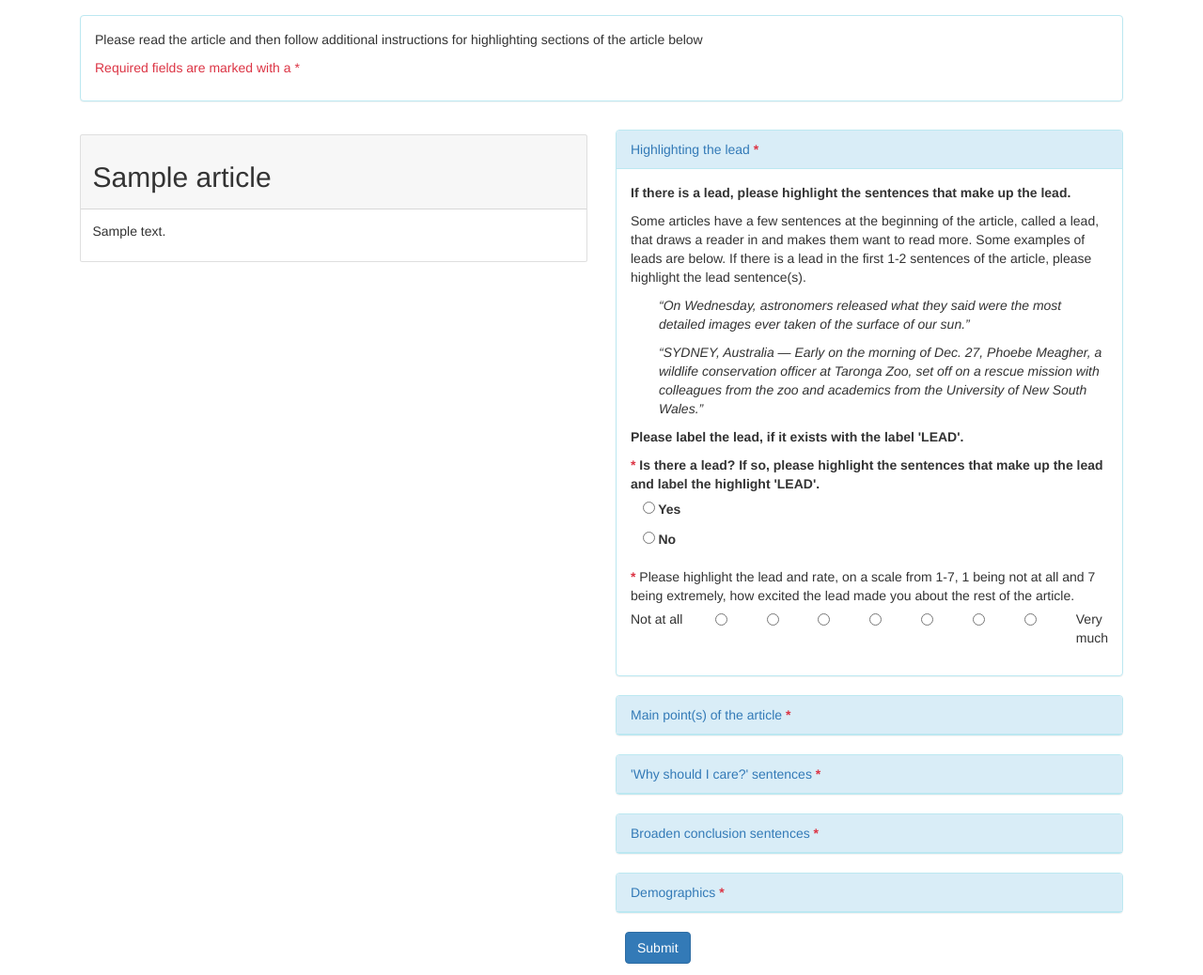
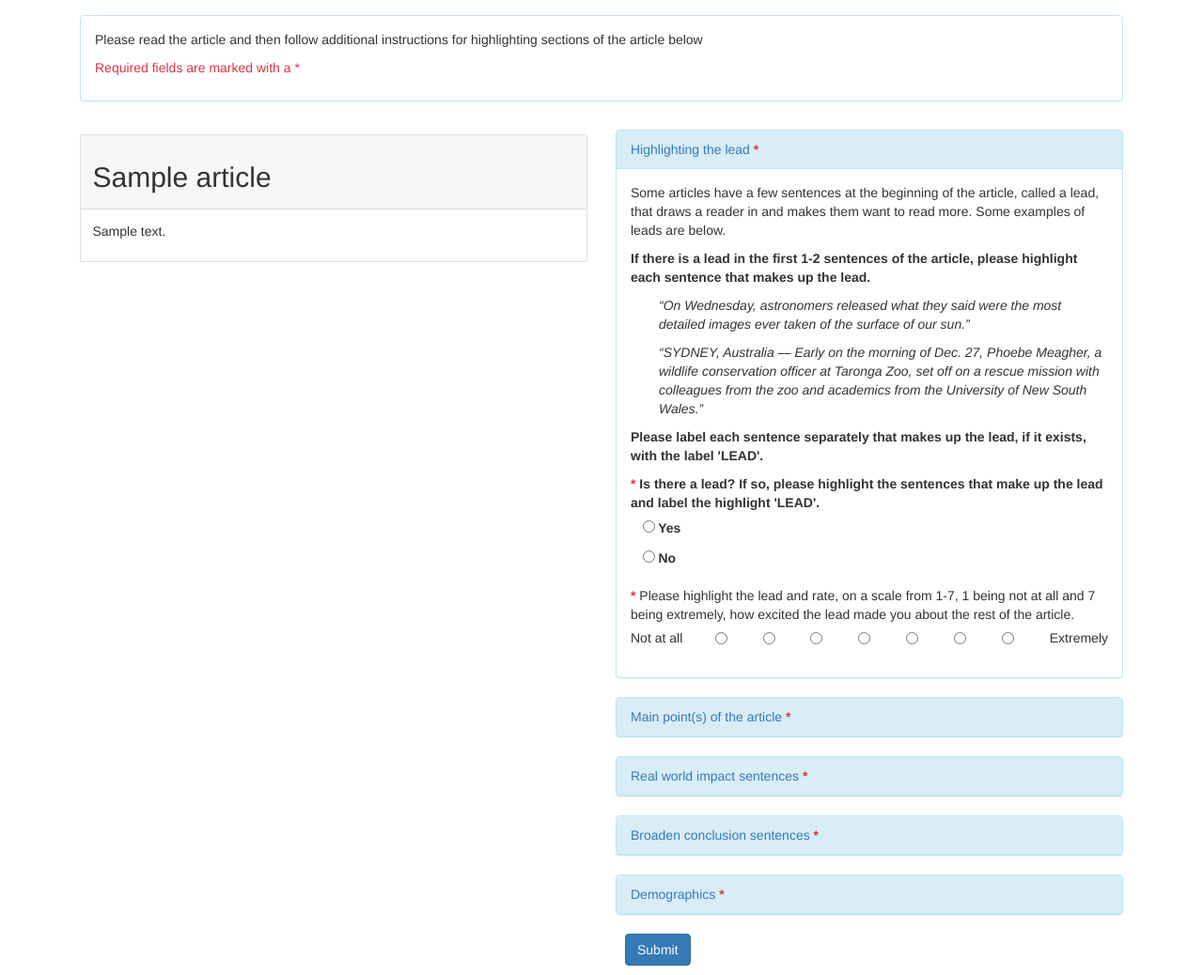
Before and after one commit to talaugust/scientific_article_annotation, a Django app: page /articles/00000000-0000-0000-0000-000000000001/ in a window 1280 px wide. Shown: the part 380-1418 px from the top of the page at 94% size. Run offline with Django 3.2, Linux system fonts and the light colour scheme; a user stored in the database is signed in; tables that the repository leaves empty hold one stand-in row (values such as "Sample post"); data that the repository does not hold is empty; some libraries are stand-ins or nearby versions.

Commit message:
updated instructions, first HIT deploy

```diff
--- a/annotationAPI/forms.py
+++ b/annotationAPI/forms.py
@@ -58,7 +58,7 @@ class AnnotationHITForm(CommonHITinfoForm):
             'is_lead': 'Is there a lead? If so, please highlight the sentences that make up the lead and label the highlight \'LEAD\'.',
          	'lead_interest':'Please highlight the lead and rate, on a scale from 1-7, 1 being not at all and 7 being extremely, how excited the lead made you about the rest of the article.',
           	'is_main_points_highlight': 'Check this box after highlighting the sentences with the main point(s) of the article with the label \'MAIN\'.',
-           	'is_care_highlight': 'Did you highlight all \'Why should I care?\' sentences with the label \'IMPACT\'?' ,
+           	'is_care_highlight': 'Did you highlight all sentences talking about the real world impact of the research with the label \'IMPACT\'?' ,
             'is_conclusion':'Is there a concluding sentence? If so, please highlight the sentences that make up this conclusion with the label \'CONCLUSION\'.' ,
         })
 
--- a/annotationAPI/templates/form_field_likert.html
+++ b/annotationAPI/templates/form_field_likert.html
@@ -12,7 +12,7 @@
           {% endif %}
         {% endfor %}
       <div class="col">
-          Very much
+          Extremely
       </div>
     </div>
     {% if form.is_bound %}
--- a/annotationAPI/templates/sections/HITform.html
+++ b/annotationAPI/templates/sections/HITform.html
@@ -4,14 +4,15 @@
           <div class="panel panel-info mt-3">
             <div class="panel-heading"> <a data-toggle="collapse" href="#leadInstructions" aria-expanded="true" aria-controls="#leadInstructions"> Highlighting the lead </a> <span class="mr-4 text-danger font-weight-bold"> * </span> </div>
             <div class="panel-body collapse show" id="leadInstructions"">
-              <p> <strong> If there is a lead, please highlight the sentences that make up the lead.</strong> </p>
-              <p> Some articles have a few sentences at the beginning of the article, called a lead, that draws a reader in and makes them want to read more. Some examples of leads are below. If there is a lead in the first 1-2 sentences of the article, please highlight the lead sentence(s). </p>
+              <p> Some articles have a few sentences at the beginning of the article, called a lead, that draws a reader in and makes them want to read more. Some examples of leads are below. </p>
+
+              <p> <strong> If there is a lead in the first 1-2 sentences of the article, please highlight each sentence that makes up the lead.</strong> </p>
 
             <p class="font-italic ml-5"> “On Wednesday, astronomers released what they said were the most detailed images ever taken of the surface of our sun.” <p>
 
             <p class="font-italic ml-5"> “SYDNEY, Australia — Early on the morning of Dec. 27, Phoebe Meagher, a wildlife conservation officer at Taronga Zoo, set off on a rescue mission with colleagues from the zoo and academics from the University of New South Wales.” </p>
 
-            <p><strong> Please label the lead, if it exists with the label 'LEAD'.</strong></p>
+            <p><strong> Please label each sentence separately that makes up the lead, if it exists, with the label 'LEAD'.</strong></p>
 
             {% include 'form_field_likert.html' with form=form field=form.is_lead is_likert=False %}
             {% include 'form_field_likert.html' with form=form field=form.lead_interest is_likert=True %}
@@ -25,7 +26,7 @@
             <div class="panel-body collapse" id="mainInstructions">
               <p> <strong> Please highlight all sentences in the article that state the main findings of the article.</strong> </p>
 
-              <p> Usually a scientific news articles reports the main findings or point of the article. This includes the main findings being reported by the original paper or a high-level summary of the news article. Some examples are below. </p>
+              <p> Usually scientific news articles reports the main findings or point of the article. This includes the main findings being reported by the original paper or a high-level summary of the news article. Some examples are below. </p>
 
               <p class="font-italic ml-5"> “The study, by researchers at Tufts University and the International Union for Conservation of Nature, warned that fireflies could eventually face extinction globally because of multiple threats, including light pollution and habitat loss and habitat degradation from insecticides and chemical pollution.”</p>
 
@@ -39,7 +40,7 @@
           </div>
 
           <div class="panel panel-info mt-3">
-            <div class="panel-heading"> <a data-toggle="collapse" href="#careInstructions" aria-expanded="true" aria-controls="#careInstructions"> 'Why should I care?' sentences </a><span class="mr-4 text-danger font-weight-bold"> * </span> </div>
+            <div class="panel-heading"> <a data-toggle="collapse" href="#careInstructions" aria-expanded="true" aria-controls="#careInstructions"> Real world impact sentences </a><span class="mr-4 text-danger font-weight-bold"> * </span> </div>
             <div class="panel-body collapse" id="careInstructions">
                 <p> <strong> Please highlight sentences in the article that talk about the real world impact of the science or findings being reported. </strong></p>
 
```
